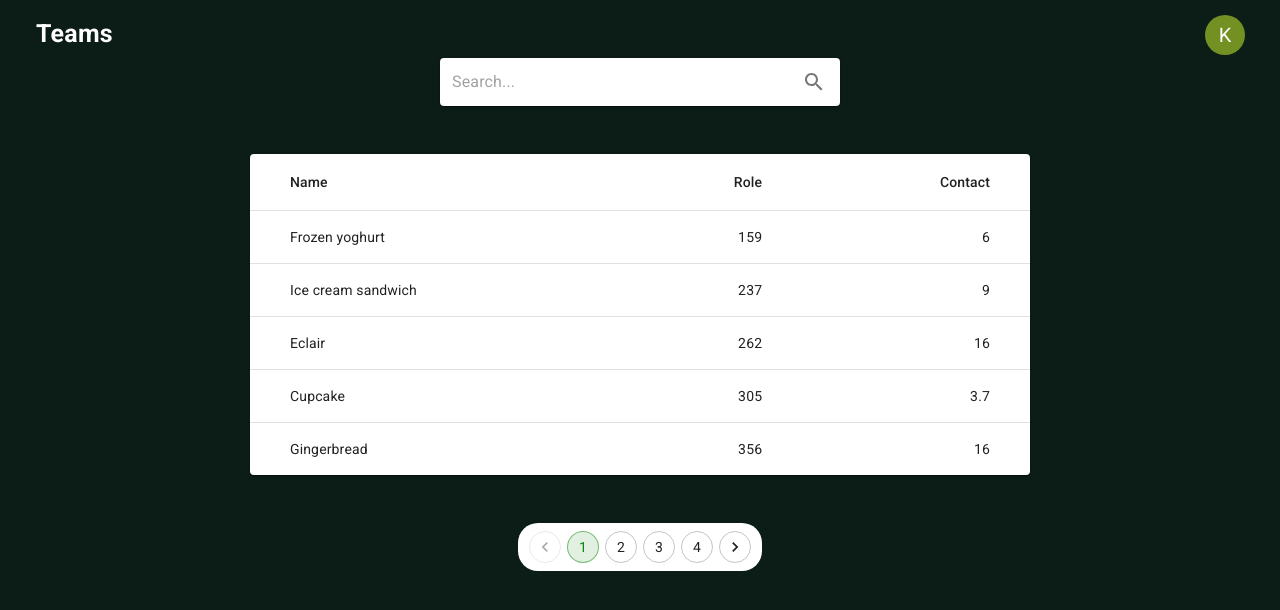
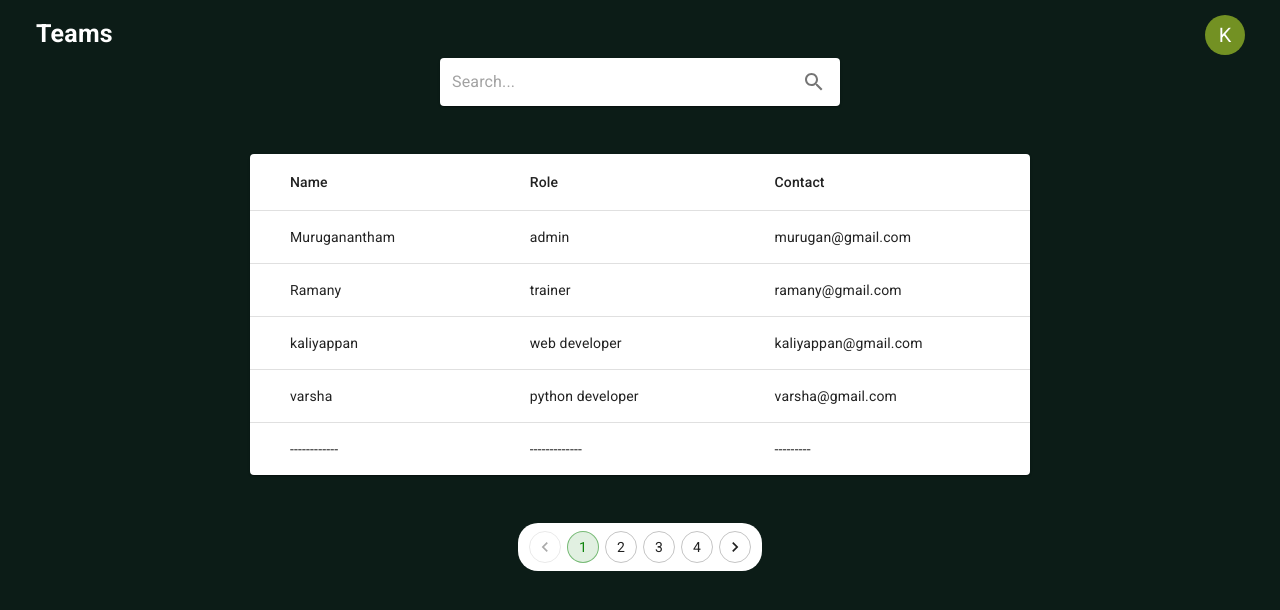
Before and after one commit to Kaliyappan1/Timesheet-Application-to-softmania, a React (Vite) app: page /admin-teams in a window 1280 px wide. Shown: the top 610 px of the page. Built offline with nearby package versions, Linux system fonts and the light colour scheme.

Commit message:
admin team table change align and content

```diff
--- a/src/AdminTeams.jsx
+++ b/src/AdminTeams.jsx
@@ -24,11 +24,11 @@ function createData(name, role, contact) {
 }
 
 const rows = [
-  createData("Frozen yoghurt", 159, 6.0),
-  createData("Ice cream sandwich", 237, 9.0),
-  createData("Eclair", 262, 16.0),
-  createData("Cupcake", 305, 3.7),
-  createData("Gingerbread", 356, 16.0),
+  createData("Muruganantham", "admin", "murugan@gmail.com"),
+  createData("Ramany", "trainer", "ramany@gmail.com"),
+  createData("kaliyappan", "web developer", "kaliyappan@gmail.com"),
+  createData("varsha","python developer", "varsha@gmail.com"),
+  createData("------------", "-------------", "---------"),
 ];
 
 function AdminTeams() {
@@ -102,8 +102,8 @@ function AdminTeams() {
               <TableHead>
                 <TableRow >
                   <TableCell sx={{pr: 5, pl:5}}>Name</TableCell>
-                  <TableCell sx={{pr: 5, pl:5}} align="right">Role</TableCell>
-                  <TableCell sx={{pr: 5, pl:5}} align="right">Contact</TableCell>
+                  <TableCell sx={{pr: 5, pl:5}} >Role</TableCell>
+                  <TableCell sx={{pr: 5, pl:5}}>Contact</TableCell>
                 </TableRow>
               </TableHead>
               <TableBody>
@@ -115,8 +115,8 @@ function AdminTeams() {
                     <TableCell component="th" scope="row" sx={{pr: 5, pl:5}}>
                       {row.name}
                     </TableCell>
-                    <TableCell sx={{pr: 5, pl:5}} align="right">{row.role}</TableCell>
-                    <TableCell sx={{pr: 5, pl:5}} align="right">{row.contact}</TableCell>
+                    <TableCell sx={{pr: 5, pl:5}}>{row.role}</TableCell>
+                    <TableCell sx={{pr: 5, pl:5}}>{row.contact}</TableCell>
                   </TableRow>
                 ))}
               </TableBody>
```
